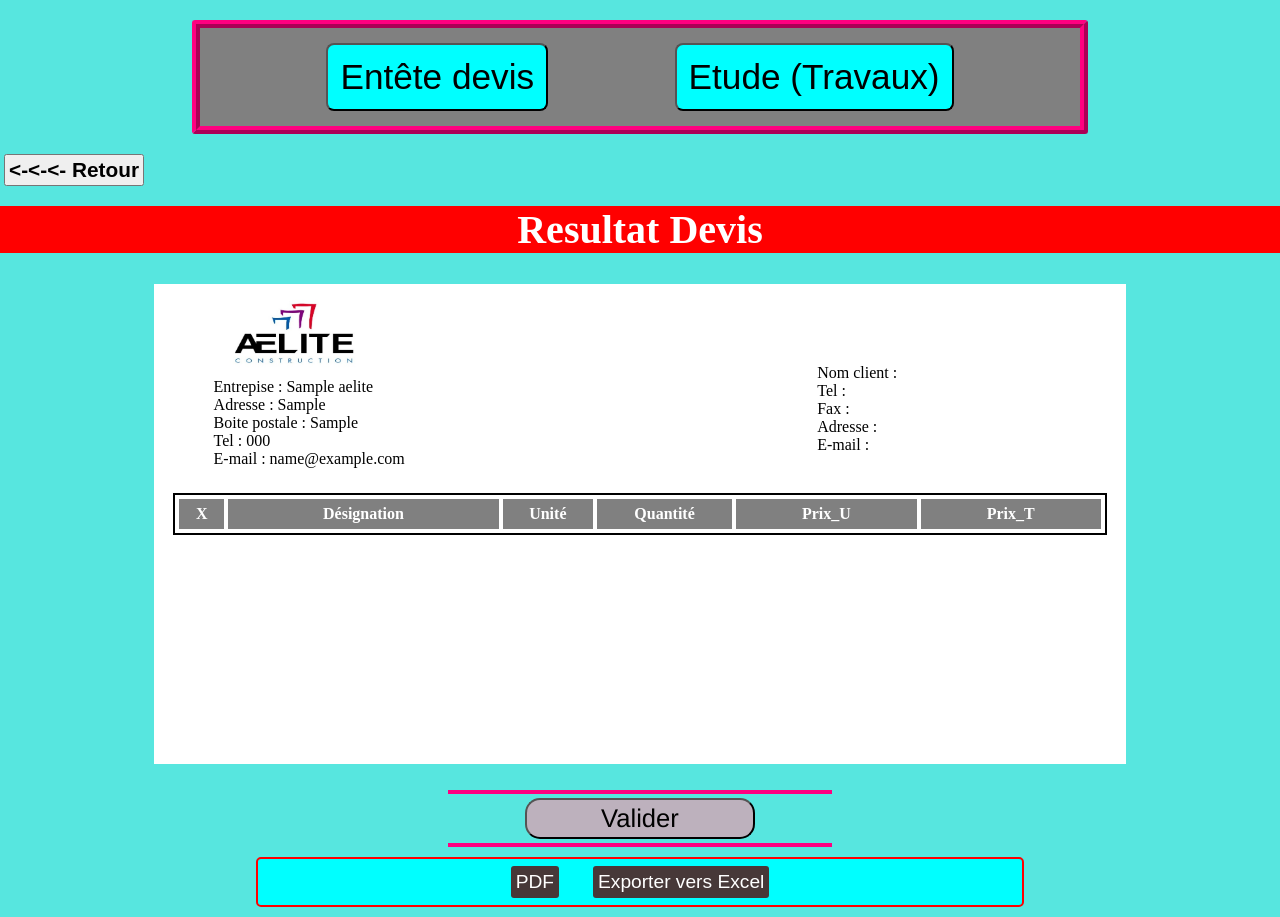
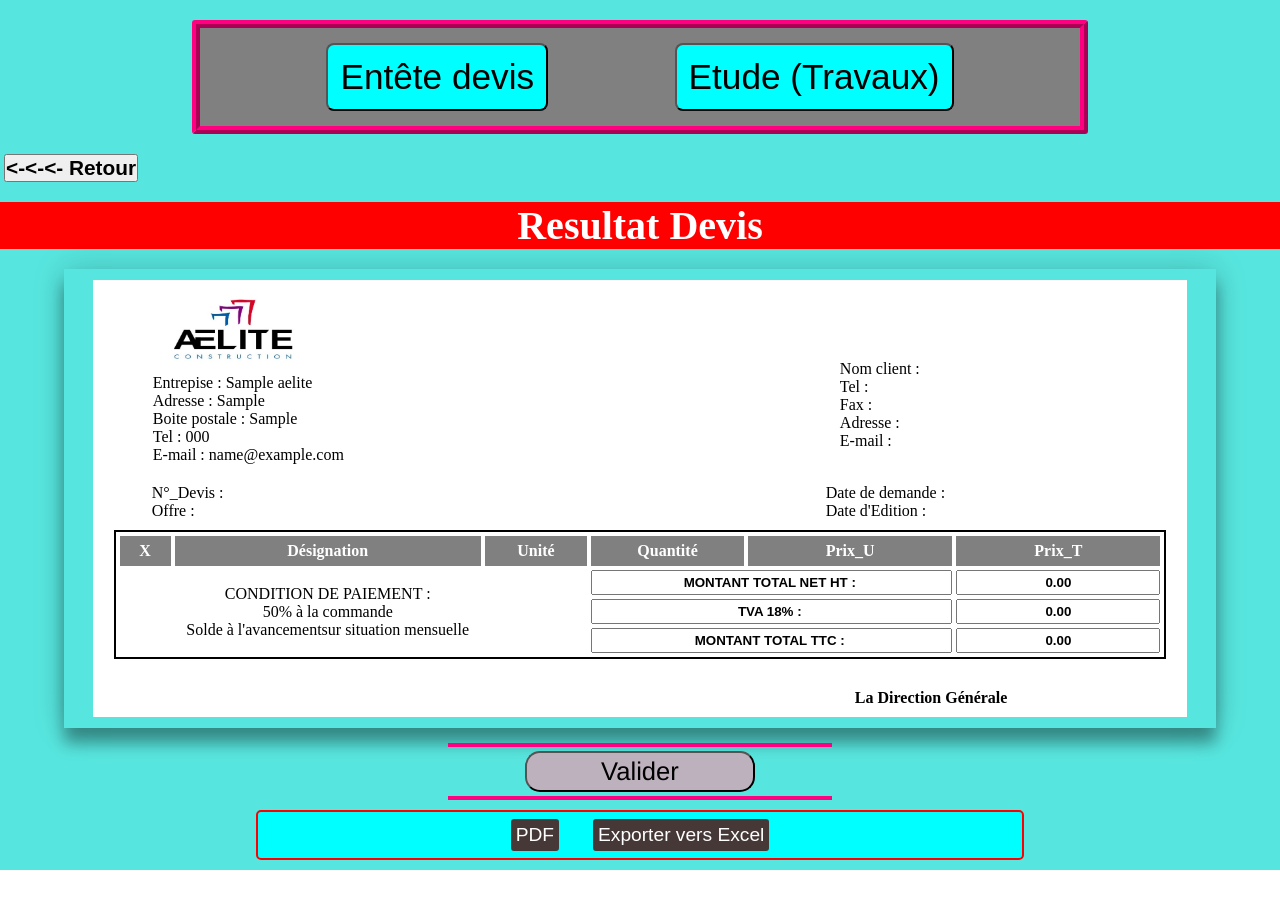
Before and after one commit to rehicodos/projet_Aelite, a PHP site: page /tcpdf/devis.php in a window 1280 px wide. After the commit the page ends 870 px from the top, so only its background shows below. Run offline with PHP 8.4, Linux system fonts and the light colour scheme; tables that the repository leaves empty or names only in its code hold one stand-in row (values such as "Sample post"); lists and menus that the app fills with data are empty.

Commit message:
plus avancer

```diff
--- a/devis_.css
+++ b/devis.css
@@ -15,6 +15,9 @@ body {
     display: none;
 }
 #fondaton {
+    display: none;
+}
+#resultat_dqe {
     display: none;
 }
 
@@ -48,7 +51,7 @@ body {
     padding: 3px 8px;
 }
 #conteneur_bt_retour_et_bordereau_T button {
-    padding: 2px 3px;
+    /* padding: 2px 3px; */
     font-size: 1.3em;
     margin-left: 4px;
 }
@@ -114,6 +117,12 @@ h2 {
     /* display: flex; */
     justify-content: space-between;
 }
+.f_dos h3 {
+    text-align: center;
+}
+.date_bt_cacher {
+    display: none;
+}
 
 .la_grosseur_th_tva_ttc {
     font-family: 'Franklin Gothic Medium', 'Arial Narrow', Arial, sans-serif;
@@ -131,7 +140,7 @@ h2 {
 }
 .resultat {
     width: 95%;
-    height: 480px;
+    /* height: 480px; */
     background: white;
     margin: 5px auto;
     padding: 10px;
@@ -467,26 +476,26 @@ h2 {
 .date_numero_devis {
     width: 98%;
     margin-top: 20px;
+    margin-bottom: 10px;
     /* height: 200px; */
     /* border: 2px red solid; */
     display: flex;
-    justify-content: space-between;
+    /* justify-content: space-evenly; */
 
 }
-.numero_offr {
+#num_off {
     /* border: 2px red solid; */
-    width: 40%;
-}
-.numero_offr p {
-    text-align: left;
-    margin-left: 30px;
-}
-.date_devis {
-    /* border: 2px red solid; */
+    margin-left: 49px;
     width: 30%;
 }
-.date_devis p {
-    text-align: left;
+#les_dates {
+    /* border: 2px red solid; */
+    margin-left: 34%;
+    width: 30%;
+
+}
+#cont_num_off_date {
+    text-align: center;
 }
 /* ______gros oeuvre et second oeuvre____ */
 .gros_oeuvre {
@@ -513,22 +522,24 @@ h2 {
 /* _______resultat devis et DQE____ */
 #conteneur_resultat {
     /* background: rgb(113, 113, 252); */
+    box-shadow: 0 0 30px 0 rgb(0 0 0 / 20%), 0 15px 15px 0 rgb(0 0 0 / 35%);
     padding: 6px 0px;
     /* border: 2px white solid; */
     /* border-radius: 8px; */
-    width: 80%;
+    width: 90%;
     /* display: flex; */
     margin: 15px auto;
     /* justify-content: space-evenly; */
 }
 #resultat_dqe {
     background: white;
-    width: 40%;
+    width: 90%;
+    box-shadow: 0 0 30px 0 rgb(0 0 0 / 20%), 0 15px 15px 0 rgb(0 0 0 / 35%);
     /* height: 480px; */
-    margin: 5px auto;
+    margin: 25px auto;
     padding: 7px;
-    overflow: hidden;
-    overflow-y: scroll;
+    /* overflow: hidden; */
+    /* overflow-y: scroll; */
     /* overflow-x: scroll; */
 
 }
@@ -579,3 +590,12 @@ h2 {
 #cont_bt_val_nouvo_client {
     text-align: center;
 }
+#signature_directeur {
+    /* border: 2px red solid; */
+    margin-top: 30px;
+    /* position: relative; */
+}
+#signature_directeur p {
+    margin-left: 70%;
+
+}
--- a/devis.php
+++ b/devis.php
@@ -39,7 +39,7 @@
     <meta charset="UTF-8">
     <meta http-equiv="X-UA-Compatible" content="IE=edge">
     <meta name="viewport" content="width=device-width, initial-scale=1.0">
-    <link rel="stylesheet" href="devis_.css">
+    <link rel="stylesheet" href="devis.css">
     <link rel="stylesheet" href="f_devis.css">
     <script src="jquery-3.6.0.js"></script>
     <title>Devis</title>
@@ -198,16 +198,16 @@
                     <option value="23">Etancheité</option>
                     <option value="24">Cheminée</option>
                 </select>
+                <button type="button" id="ds_">DS</button>
             </div>
         </div>
     </div>
 
-    <!-- la fenetre contenant les clients  -->
+    <!-- ==========la fenetre contenant les clients========  -->
     <div class="renseignement_inf_client">
         <table id="tabl_biblio">
                     <!-- <form action="" method="post"> -->
                         <?php
-                                //  include('tb_DB.php');
                             $reqselect = "select * from client";
                             $resultat = mysqli_query($bdd,$reqselect);
 
@@ -251,11 +251,13 @@
 
                 </table>
     </div>
+
             <!-- =========entete devis cacher============== -->
             <div class="f_dos">
                 <div class="les_champ">
                     <div class="d2">
                         <h3>Coordonnées de l'entreprise</h3>
+                        <hr/>
                         <div class="info_entrepise">
                             <!-- <button type="button" class="bt_info_aelite" id="bt_info_aelite_ancien">Information existante</button> -->
                             <button type="button" class="bt_info_aelite" id="bt_info_aelite_nouvelle">Modifier information de l'entreprise</button>
@@ -264,6 +266,10 @@
 
                     <div class="d1">
                         <h3>L'identité du client</h3>
+                        <hr/>
+                        <button type="button" class="bt_info_aelite" id="bt_choisir_client">Selectionner un client </button>
+                        <button type="button" class="bt_info_aelite" id="bt_nouveau_client">Nouveau client </button>
+
                         <table >
                             <!-- <div class="trr3"> -->
                                 <tr class="trr3">
@@ -287,9 +293,8 @@
                                     <td><input name="mail_" id="email_cl"  type="mail"></td>
                                 </tr>
 
-                                <button type="button" class="bt_info_aelite" id="bt_choisir_client">Selectionner un client </button>
-                                <button type="button" class="bt_info_aelite" id="bt_nouveau_client">Nouveau client </button>
                             </table>
+
                         <div id="champ_ajout_client_cacher">
                             <hr/>
                             <form action="ajout_cl_sur_form_devi.php" method="post" class="form_nouvo_client">
@@ -327,29 +332,33 @@
                     <div class="d1">
                         <table>
                             <tr>
-                                <td><label class="d_d" for="d_d">Numéro devis :</label></td>
-                                <td><input name="num" type="text" id="d_d"><br></td>
+                                <td><label  for="num_devis">Numéro devis :</label></td>
+                                <td><input class="commande_" name="num" type="text" id="num_devis"><br></td>
                             </tr>
                             <tr>
-                                <td><label class="d_v_d" for="d_v_d">L'offre :</label></td>
-                                <td><input name="offr" type="text" id="d_v_d"><br></td>
+                                <td><label  for="offre_devis">L'offre :</label></td>
+                                <td><input class="commande_" name="offr" type="text" id="offre_devis"><br></td>
                             </tr>
-                            <tr>
-                                <td><label class="d_t" for="d_t">Date de demande :</label></td>
-                                <td><input name="dat" type="date" id="d_t"><br></td>
+                            <tr class="date_bt_cacher">
+                                <td><label class="d_t" for="date_demande">Date de demande :</label></td>
+                                <td><input name="dat" type="date" id="date_demande"><br></td>
                             </tr>
-                            <tr>
-                                <td><label class="d_s_t" for="d_s_t">Date d'edition :</label></td>
-                                <td><input name="edit" type="date" id="d_s_t"></td>
+                            <tr class="date_bt_cacher">
+                                <td><label class="d_s_t" for="date_edition">Date d'edition :</label></td>
+                                <td><input name="edit" type="date" id="date_edition"></td>
                             </tr>
                         </table>
+                        <hr class="date_bt_cacher" id="hr_"/>
+                        <div class="date_bt_cacher" id="cont_num_off_date">
+                            <button type="button" id="bt_num_off_date">Okay</button>
+                        </div>
                     </div>
                 </div>
 
-                <div class="bt_f">
+                <!-- <div class="bt_f">
                     <input class="eff" type="reset" value="Annuler">
                     <input name="bt_valider_entete_devis" class="vali" type="submit" value="Valider">
-                </div>
+                </div> -->
             </div>
 
         <div class="mise_ajour_info_aelite">
@@ -406,6 +415,20 @@
 
     <h2 id="text_resul">Resultat Devis</h2>
 
+    <div id="resultat_dqe">
+            <h3 id="dqe_">DEBOURSER SEC (DS)</h3>
+            <table id="tab_dqe">
+                <tr>
+                    <th width="5%">X</th>
+                    <th width="30%">Désignation</th>
+                    <th width="10">Unité</th>
+                    <th width="15%">Quantité</th>
+                    <th width="20%">Prix_U</th>
+                    <th width="20%">Prix_T</th>
+                </tr>
+                <tbody></tbody>
+            </table>
+    </div>
     <div id="conteneur_resultat">
         <div class="resultat">
             <!-- Info_aelite et client affiche -->
@@ -436,7 +459,14 @@
                 </div>
             </div>
             <div class="date_numero_devis">
-
+                <div id="num_off">
+                    <p>N°_Devis : <span id="num_d"></span></p>
+                    <p>Offre : <span id="off_d"></span></p>
+                </div>
+                <div id="les_dates">
+                    <p>Date de demande : <span id="date_d"></span></p>
+                    <p>Date d'Edition : <span id="date_e"></span></p>
+                </div>
             </div>
             <table id="tab_devis">
                 <tr>
@@ -448,23 +478,54 @@
                     <th width="20%">Prix_T</th>
                 </tr>
                 <tbody></tbody>
+                <tr>
+                    <td ></td>
+                    <td rowspan="3">
+                        <p>CONDITION DE PAIEMENT :</p>
+                        <p>50% à la commande</p>
+                        <p>Solde à l'avancementsur situation mensuelle</p>
+                    </td>
+                    <!-- <td ></td> -->
+                    <!-- <td ></td> -->
+                    <td ></td>
+                    <td colspan="2"><input type="text" value="MONTANT TOTAL NET HT : "></input></td>
+                    <td ><input type="text" value="0.00"></input></td>
+                </tr>
+                <tr>
+                    <td ></td>
+                    <!-- <td ></td> -->
+                    <!-- <td ></td> -->
+                    <td ></td>
+                    <td colspan="2"><input type="text" value="TVA 18% : "></input></td>
+                    <td ><input type="text" value="0.00"></input></td>
+                </tr>
+                <tr>
+                    <td ></td>
+                    <!-- <td ></td> -->
+                    <!-- <td ></td> -->
+                    <td ></td>
+                    <td colspan="2"><input type="text" value="MONTANT TOTAL TTC : "></input></td>
+                    <td ><input type="text" value="0.00"></input></td>
+                </tr>
+                <!-- <tr> -->
+                    <!-- <td ><p>aaa</p></td>
+                    <td ><p>bbb</p></td>
+                    <td ><p>ccc</p></td> -->
+                    <!-- <td><p>d</p></td> -->
+                <!-- </tr> -->
+                <!-- <tr>
+                    <td rowspan="2"><p>a</p></td>
+                    <td colspan="2"><p>b</p></td>
+                    <td colspan="2"><p>c</p></td>
+                    <td><p>d</p></td>
+                </tr> -->
             </table>
+            <div id="signature_directeur">
+                <p><strong>La Direction Générale</strong></p>
             </div>
-        <!-- <div id="resultat_dqe">
-            <h3 id="dqe_">Devis Quantitatif Estimatif (DQE)</h3>
-            <table id="tab_dqe">
-                <tr>
-                    <th width="5%">X</th>
-                    <th width="30%">Désignation</th>
-                    <th width="10">Unité</th>
-                    <th width="15%">Quantité</th>
-                    <th width="20%">Prix_U</th>
-                    <th width="20%">Prix_T</th>
-                </tr>
-                <tbody></tbody>
-            </table>
-        </div> -->
         </div>
+    </div>
+
 
     <div id="les_bt_pdf_excel">
         <div class="div_val">
@@ -511,6 +572,7 @@
         });
         // ==========ajoute de nouveau client sans recharger la page=====
         $(document).ready(function(){
+
             $('.form_nouvo_client').on('submit', function(e){
                 e.preventDefault();
 
@@ -524,17 +586,36 @@
                 var data_ = $(this).serialize();
 
                 $.post(url_, data_, function(){
-                    $(".renseignement_inf_client").toggle(slow="3000");
-                    $("#champ_ajout_client_cacher").toggle(slow="3000");
 
                     $('#aff_info_client_').text(nom_cl);
                     $('#aff_info_client_2').text(tel_cl);
                     $('#aff_info_client_3').text(fax_cl);
                     $('#aff_info_client_4').text(adress_cl);
                     $('#aff_info_client_5').text(email_cl);
+
+                    $('#nm_cl').val(nom_cl);
+                    $('#pm_cl').val(tel_cl);
+                    $('#n_cl').val(fax_cl);
+                    $('#adress_cl').val(adress_cl);
+                    $('#email_cl').val(email_cl);
+
+                    $('#nom_cl').val('');
+                    $('#tel_cl').val('');
+                    $('#fax_cl').val('');
+                    $('#adresse_cl').val('');
+                    $('#email_cl_0').val('');
+
+                    // $(".renseignement_inf_client").toggle(slow="3000");
+                    $("#champ_ajout_client_cacher").toggle(slow="3000");
+
+                    recharg_page_auto();
                 });
 
             });
+            function recharg_page_auto() {
+                $("#tabl_biblio").load(" #tabl_biblio");
+            }
+            // setInterval(recharg_page_auto,1000);
         });
         // ______selection type de travail dans borderau_____
         function select_borderau() {
@@ -580,23 +661,60 @@
         $(document).ready(function(){
             $("#bt_choisir_client").click(function(){
                 $(".renseignement_inf_client").toggle(slow="3000");
+                $("#champ_ajout_client_cacher").hide(slow="3000");
+                // $(".trr3").show(slow="3000")
             });
         });
         $(document).ready(function(){
-            $("#tabl_biblio td").click(function(){
+            $("#bt_num_off_date").click(function(){
+                var num_devis = $("#num_devis").val();
+                var offre_devis = $("#offre_devis").val();
+                var date_demande = $("#date_demande").val();
+                var date_edition = $("#date_edition").val();
+
+                $("#num_d").text(num_devis);
+                $("#off_d").text(offre_devis);
+                $("#date_d").text(date_demande);
+                $("#date_e").text(date_edition);
+
+                $(".f_dos").hide(slow="3000");
+            });
+            $(".commande_").keyup(function(){
+                $(".date_bt_cacher").show(slow="3000");
+                $("#hr_").show(slow="3000");
+            });
+        });
+        $(document).ready(function(){
+            $("#tabl_biblio tr").click(function(){
                 // $(".trr3").show(slow="3000");
-                $(".renseignement_inf_client").hide();
+                $(".renseignement_inf_client").hide(slow="3000");
             });
         });
         $(document).ready(function(){
             $("#bt_nouveau_client").click(function(){
-                $(".trr3").hide();
+                // $(".trr3").toggle();
                 $("#champ_ajout_client_cacher").toggle(slow="3000");
+                $(".renseignement_inf_client").hide(slow="3000");
+
+                $('#nm_cl').val('');
+                $('#pm_cl').val('');
+                $('#n_cl').val('');
+                $('#adress_cl').val('');
+                $('#email_cl').val('');
+
+                document.getElementById("aff_info_client_").textContent = '';
+                document.getElementById("aff_info_client_2").textContent = '';
+                document.getElementById("aff_info_client_3").textContent = '';
+                document.getElementById("aff_info_client_4").textContent = '';
+                document.getElementById("aff_info_client_5").textContent = '';
             });
         });
         $(document).ready(function(){
             $("#bt_info_aelite_nouvelle").click(function(){
                 $(".mise_ajour_info_aelite").toggle(slow="3000");
+            });
+            $("#ds_").click(function(){
+                $("#resultat_dqe").toggle(slow="3000");
             });
         });
 
```
Also changed, not shown: mis_ajr_auto_list_cl.php (added, +20 -0 lines). Lines whose indentation alone changed are shown as unchanged.
